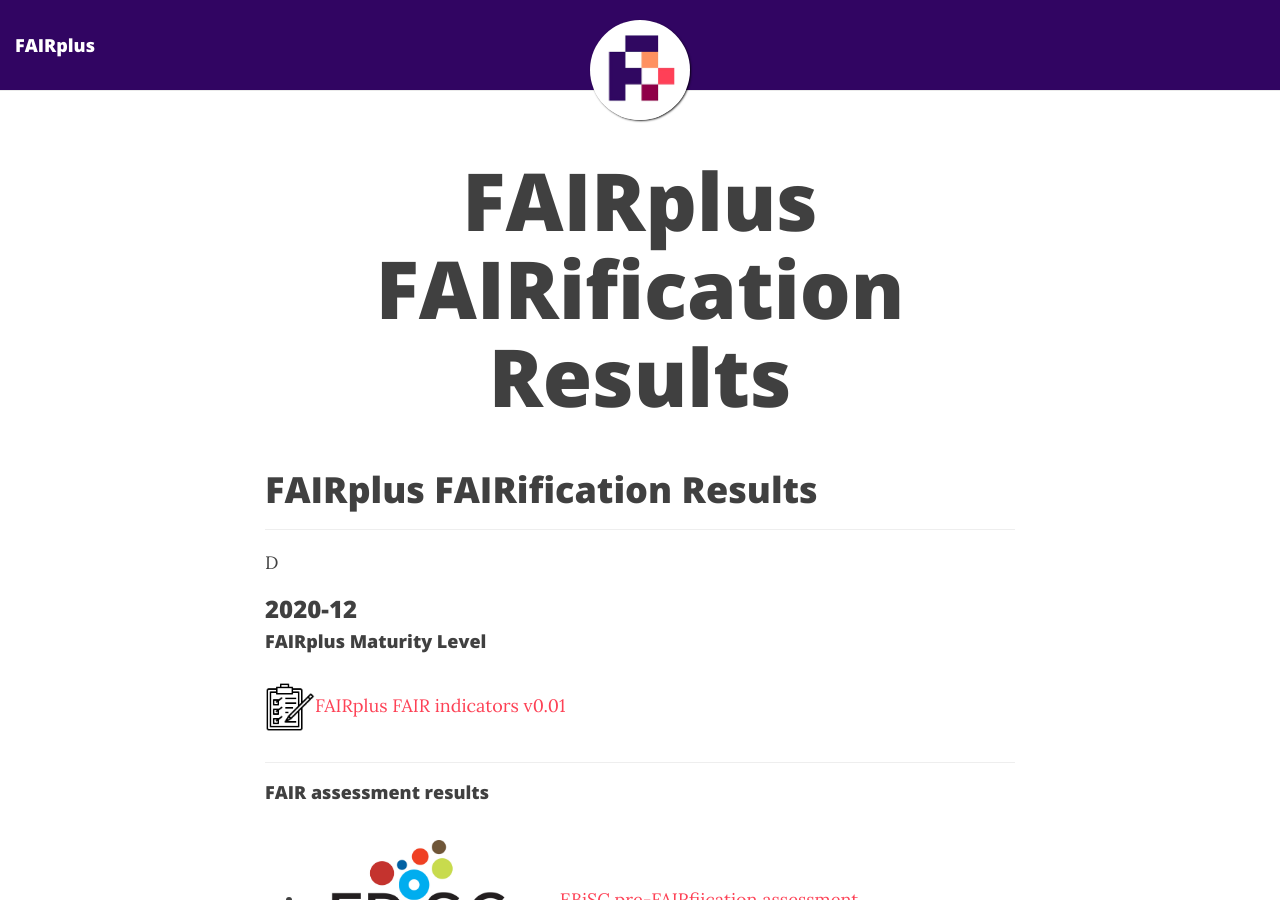
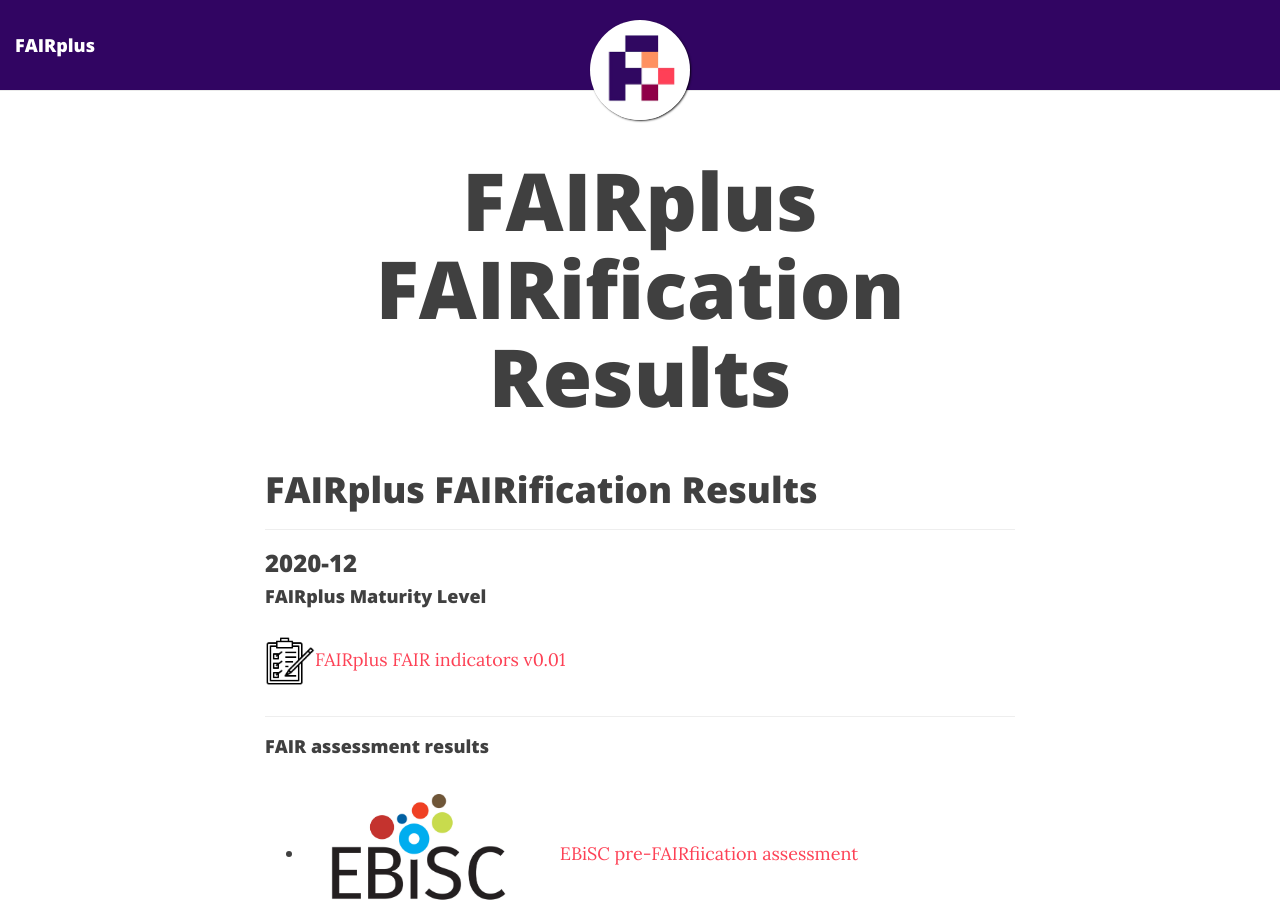
Before and after one commit to FAIRplus/fairification-results, a Jekyll site: the page index.html, which Jekyll copies as it is, in a window 1280 px wide and 900 px high. Built offline with Jekyll 4.4.1, drawn with Linux system fonts in a browser that asks for light colours; nearby versions of some CDN libraries.

Commit message:
Update index.html

```diff
--- a/index.html
+++ b/index.html
@@ -174,7 +174,7 @@
     <div class="col-lg-8 col-lg-offset-2 col-md-10 col-md-offset-1">
       <h1 id="fairplus-fairification-results">FAIRplus FAIRification Results</h1>
 
-<hr>D
+<hr>
 <h3 id="2020-12">2020-12</h3>
 
 
```
